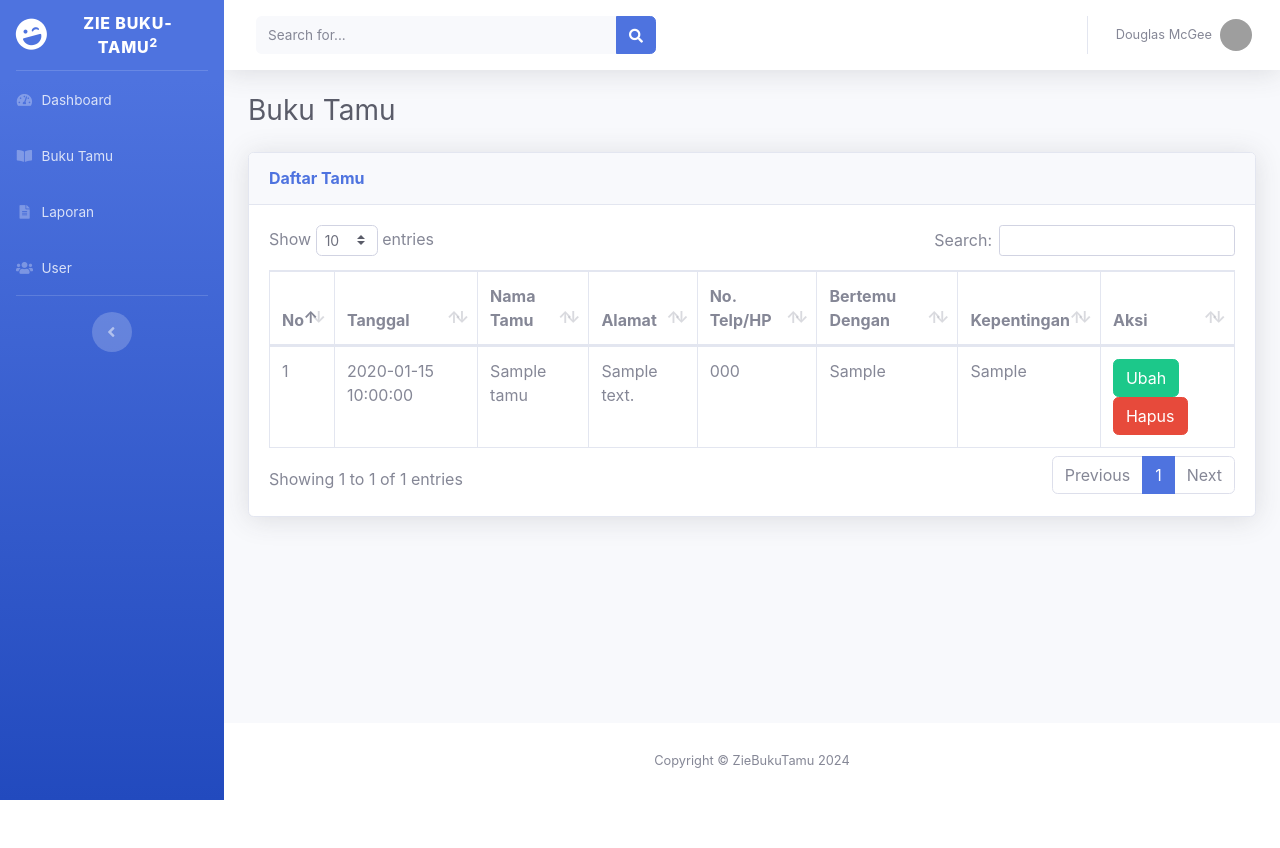
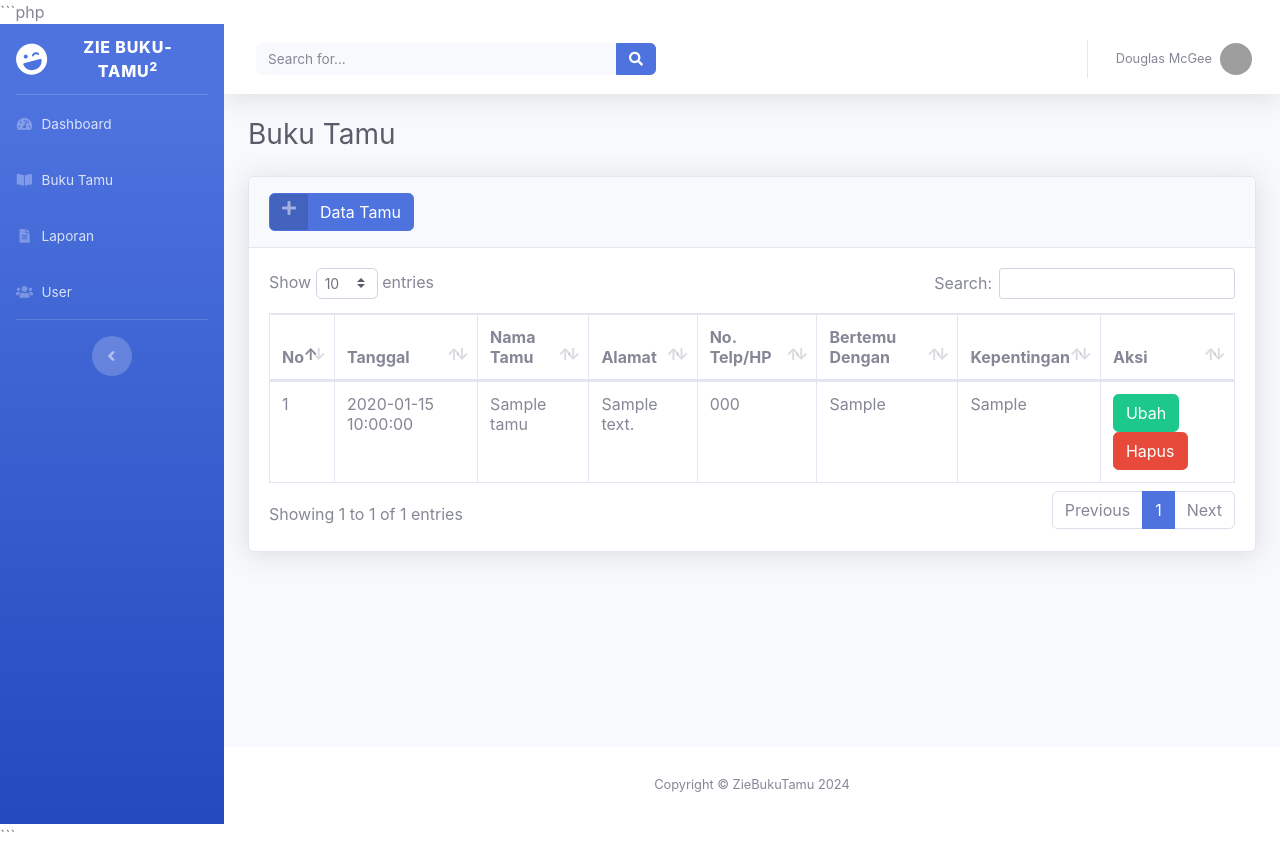
Before and after one commit to gilangruslimaulidan/buku-tamu, a PHP site: page /buku-tamu.php in a window 1280 px wide. Before the commit the page ends 800 px from the top, so only its background shows below. Run offline with PHP 8.4, Linux system fonts and the light colour scheme; tables that the repository leaves empty or names only in its code hold one stand-in row (values such as "Sample post"); grey boxes are pictures that could not be loaded.

Commit message:
menambahkan modal dan fitur tambah dan tamu

````diff
--- a/buku-tamu.php
+++ b/buku-tamu.php
@@ -1,3 +1,4 @@
+```php
 <?php
 include_once('templates/header.php');
 require_once('function.php');
@@ -8,11 +9,38 @@ require_once('function.php');
 
     <!-- Page Heading -->
     <h1 class="h3 mb-4 text-gray-800">Buku Tamu</h1>
+
     <!-- DataTales Example -->
     <div class="card shadow mb-4">
         <div class="card-header py-3">
-                            <h6 class="m-0 font-weight-bold text-primary">Daftar Tamu</h6>
+            <button type="button" class="btn btn-primary btn-icon-split"
+                data-toggle="modal" data-target="#tambahModal">
+                <span class="icon text-white-50">
+                    <i class="fas fa-plus"></i>
+                </span>
+                <span class="text">Data Tamu</span>
+            </button>
         </div>
+
+        <?php
+        // jika ada tombol simpan
+        if (isset($_POST['simpan'])) {
+            if (tambah_tamu($_POST) > 0) {
+                ?>
+                <div class="alert alert-success" role="alert">
+                    Data berhasil disimpan!
+                </div>
+                <?php
+            } else {
+                ?>
+                <div class="alert alert-danger" role="alert">
+                    Data gagal disimpan!
+                </div>
+                <?php
+            }
+        }
+        ?>
+
         <div class="card-body">
             <div class="table-responsive">
                 <table class="table table-bordered" id="dataTable" width="100%" cellspacing="0">
@@ -33,8 +61,10 @@ require_once('function.php');
                         <?php
                         // penomoran auto-increment
                         $no = 1;
+
                         // Query untuk memanggil semua data dari tabel buku_tamu
                         $buku_tamu = query("SELECT * FROM buku_tamu");
+
                         foreach($buku_tamu as $tamu) : ?>
                             <tr>
                                 <td><?= $no++; ?></td>
@@ -44,8 +74,10 @@ require_once('function.php');
                                 <td><?= $tamu['no_hp'] ?></td>
                                 <td><?= $tamu['bertemu'] ?></td>
                                 <td><?= $tamu['kepentingan'] ?></td>
-        <td><button class="btn btn-success" type="button">Ubah</button>
-            <button class="btn btn-danger" type="button">Hapus</button></td>
+                                <td>
+                                    <button class="btn btn-success" type="button">Ubah</button>
+                                    <button class="btn btn-danger" type="button">Hapus</button>
+                                </td>
                             </tr>
                         <?php endforeach; ?>
                     </tbody>
@@ -55,9 +87,92 @@ require_once('function.php');
     </div>
 
 </div>
-<!-- /.container-fluid -->
 
+<?php
+    // mengambil data barang dari tabel dengan kode terbesar
+    $query = mysqli_query($koneksi, "SELECT max(id_tamu) as kodeTerbesar FROM buku_tamu");
+    $data = mysqli_fetch_array($query);
+    $kodeTamu = $data['kodeTerbesar'];
+
+    // mengambil angka dari kode barang terbesar, menggunakan fungsi substr dan diubah ke integer dengan (int)
+    $urutan = (int) substr($kodeTamu, 2, 3);
+
+    // nomor yang diambil akan ditambah 1 untuk menentukan nomor urut berikutnya
+    $urutan++;
+
+    // membuat kode barang baru
+    // string sprintf("%03s", $urutan); berfungsi untuk membuat string menjadi 3 karakter
+
+    // angka yang diambil tadi digabungkan dengan kode huruf yang kita inginkan, misalnya zt
+    $huruf = "zt";
+    $kodeTamu = $huruf . sprintf("%03s", $urutan);
+?>
+
+<!-- Modal Tambah -->
+<div class="modal fade" id="tambahModal" tabindex="-1" aria-labelledby="tambahModalLabel" aria-hidden="true">
+    <div class="modal-dialog">
+        <div class="modal-content">
+
+            <div class="modal-header">
+                <h5 class="modal-title" id="tambahModalLabel">Tambah Data Tamu</h5>
+                <button type="button" class="close" data-dismiss="modal" aria-label="Close">
+                    <span aria-hidden="true">&times;</span>
+                </button>
+            </div>
+
+            <form method="post" action="">
+                <div class="modal-body">
+
+                    <input type="hidden" name="id_tamu" id="id_tamu" value="<?= $kodeTamu ?>">
+
+                    <div class="form-group row">
+                        <label for="nama_tamu" class="col-sm-3 col-form-label">Nama Tamu</label>
+                        <div class="col-sm-8">
+                            <input type="text" class="form-control" id="nama_tamu" name="nama_tamu">
+                        </div>
+                    </div>
+
+                    <div class="form-group row">
+                        <label for="alamat" class="col-sm-3 col-form-label">Alamat</label>
+                        <div class="col-sm-8">
+                            <textarea class="form-control" id="alamat" name="alamat"></textarea>
+                        </div>
+                    </div>
+
+                    <div class="form-group row">
+                        <label for="no_hp" class="col-sm-3 col-form-label">No. Telepon</label>
+                        <div class="col-sm-8">
+                            <input type="text" class="form-control" id="no_hp" name="no_hp">
+                        </div>
+                    </div>
+
+                    <div class="form-group row">
+                        <label for="bertemu" class="col-sm-3 col-form-label">Bertemu dg. </label>
+                        <div class="col-sm-8">
+                            <input type="text" class="form-control" id="bertemu" name="bertemu">
+                        </div>
+                    </div>
+
+                    <div class="form-group row">
+                        <label for="kepentingan" class="col-sm-3 col-form-label">Kepentingan</label>
+                        <div class="col-sm-8">
+                            <input type="text" class="form-control" id="kepentingan" name="kepentingan">
+                        </div>
+                    </div>
+
+                </div>
+
+                <div class="modal-footer">
+                    <button type="button" class="btn btn-secondary" data-dismiss="modal">Keluar</button>
+                    <button type="submit" name="simpan" class="btn btn-primary">Simpan</button>
+                </div>
+            </form>
+
+        </div>
+    </div>
+</div>
 
 <?php
 include_once('templates/footer.php');
 ?>
+```
--- a/function.php
+++ b/function.php
@@ -12,3 +12,24 @@ function query($query) {
     }
     return $rows;
 }
+
+// function tambah data
+function tambah_tamu($data)
+{
+    global $koneksi;
+
+    $kode       = htmlspecialchars($data["id_tamu"]);
+    $tanggal    = date("Y-m-d");
+    $nama_tamu  = htmlspecialchars($data["nama_tamu"]);
+    $alamat     = htmlspecialchars($data["alamat"]);
+    $no_hp      = htmlspecialchars($data["no_hp"]);
+    $bertemu    = htmlspecialchars($data["bertemu"]);
+    $kepentingan = htmlspecialchars($data["kepentingan"]);
+
+    $query = "INSERT INTO buku_tamu VALUES ('$kode','$tanggal','$nama_tamu','$alamat','$no_hp',
+    '$bertemu','$kepentingan')";
+
+    mysqli_query($koneksi, $query);
+
+    return mysqli_affected_rows($koneksi);
+}
--- a/templates/footer.php
+++ b/templates/footer.php
@@ -59,6 +59,15 @@
 <!-- Page level custom scripts -->
 <script src="assets/js/demo/datatables-demo.js"></script>
 
+<script>
+    $(document).ready(function() {
+        window.setTimeout(function() {
+            $(".alert").fadeTo(500, 0).slideUp(500, function() {
+                $(this).remove();
+            });
+        }, 3000);
+    });
+</script>
 </body>
 
 </html>
````
Lines whose indentation alone changed are shown as unchanged.
